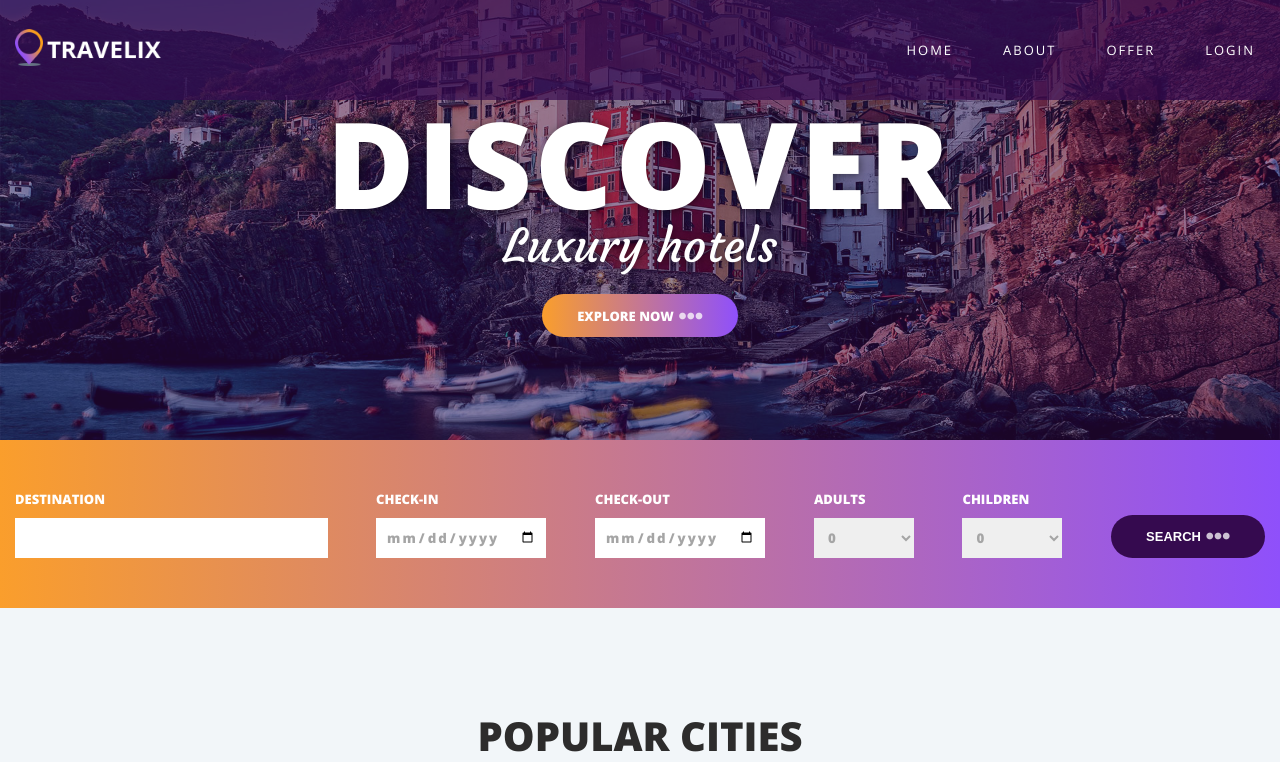
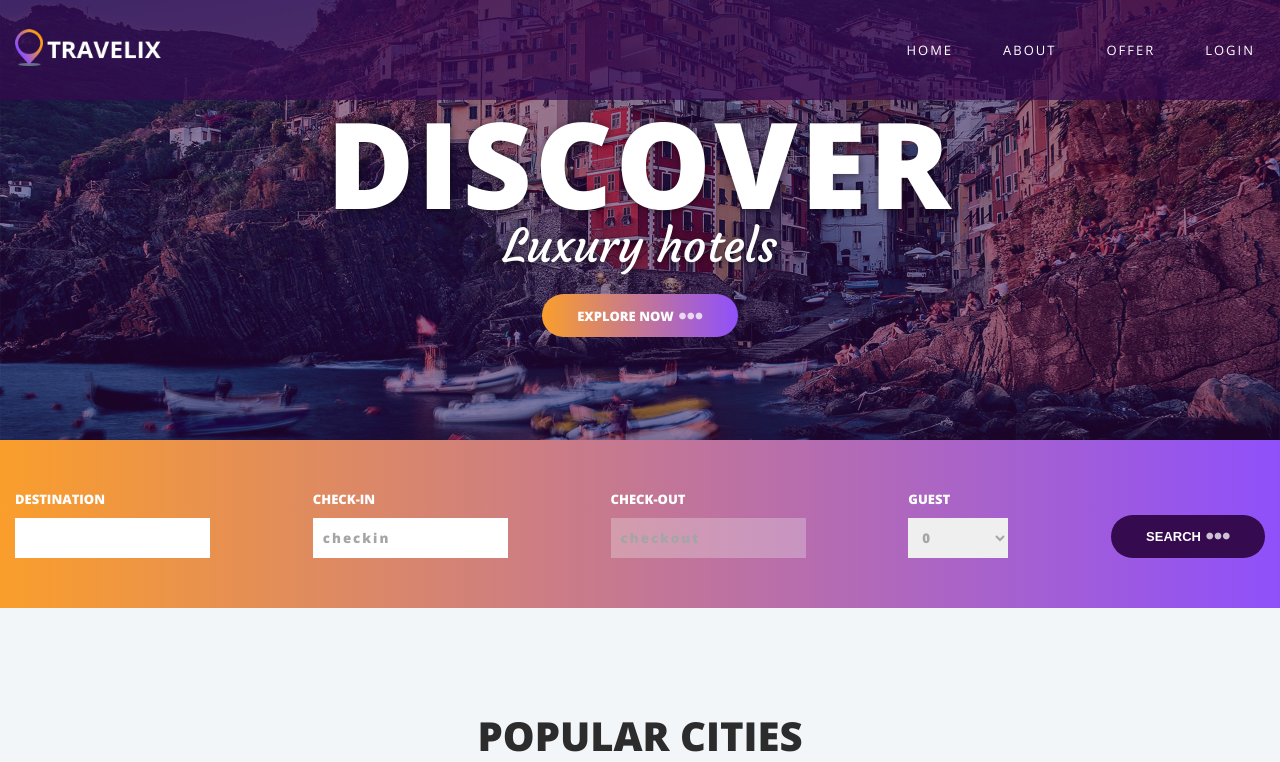
Before and after one commit to shafeeralip/Hotel-Room-Booking, a Django app: page / in a window 1280 px wide. Shown: the top 762 px of the page. Run offline with Django 3.2, Linux system fonts and the light colour scheme; some libraries are stand-ins or nearby versions.

Commit message:
serach is finished

```diff
--- a/templates/user/hotel_view.html
+++ b/templates/user/hotel_view.html
@@ -401,7 +401,7 @@ top: 0px;
                        <label  for="">Adults </label>
                         <div class="qty-buttons"  style="align-content: center;">
                             <input type="button" value="-" class="qtyminus" name="adults">
-                            <input type="text" name="adults" id="adults" value="{{booking.total_guest}}" class=" qty form-control" placeholder="0" required readonly>
+                            <input type="text" name="adults" id="adults" value="{{guest}}" class=" qty form-control" placeholder="0" required readonly>
                             <input type="button" value="+" class="qtyplus" name="adults" onclick="window.myfun()">
                         </div>
                     </div>
--- a/templates/user/index.html
+++ b/templates/user/index.html
@@ -1,7 +1,10 @@
 {% extends 'user/base.html' %}
 {% load static %}
 {% block content%}
+<link rel="stylesheet" href="//code.jquery.com/ui/1.12.1/themes/base/jquery-ui.css">
 
+<script src="https://code.jquery.com/jquery-1.12.4.js"></script>
+<script src="https://code.jquery.com/ui/1.12.1/jquery-ui.js"></script>
 
 <link rel="stylesheet" href="{% static 'user/home/css/styles.css' %}">
 <div class="hero">
@@ -16,25 +19,28 @@
 </div>
 <section class="booking">
   <div class="container">
-      <form action="" class="form book-form">
+      <form action="{% url 'search' %}" class="form book-form" method="POST">
+          {% csrf_token %}
           <div class="input-group">
               <label for="destination" class="input-label">Destination</label>
-              <input type="text" class="input" id="destination">
+              <input type="text" name="location" class="input" id="destination">
 
           </div>
           <div class="input-group">
               <label for="check-in" class="input-label">check-in</label>
-              <input type="date" class="input" id="check-in">
+              <!-- <input type="date" class="input" id="check-in"> -->
+              <input type="text" name="checkin" id="checkin" class="input" name="checkin" placeholder="checkin" readonly >
 
           </div>
           <div class="input-group">
               <label for="check-out" class="input-label">check-out</label>
-              <input type="date" class="input" id="check-out">
+              <!-- <input type="date" class="input" id="check-out"> -->
+              <input type="text" name="checkout" id="checkout" class="input" name="checkout"  placeholder="checkout" readonly>
 
           </div>
           <div class="input-group">
-              <label for="adults" class="input-label">adults</label>
-              <select class="options" id="adults">
+              <label for="adults" class="input-label">GUEST</label>
+              <select class="options" name="guest" id="adults">
                   <option value="0">0</option>
                   <option value="1">1</option>
                   <option value="2">2</option>
@@ -44,7 +50,7 @@
               </select>
 
           </div>
-          <div class="input-group">
+          <!-- <div class="input-group">
               <label for="children" class="input-label">children</label>
               <select class="options" id="children">
                   <option value="0">0</option>
@@ -55,8 +61,8 @@
                   <option value="5">5</option>
               </select>
 
-          </div>
-          <button class="btn form-btn btn-purple">search
+          </div> -->
+          <button type="submit" class="btn form-btn btn-purple">search
               <span class="dots"><i class="fas fa-ellipsis-h"></i></span>
           </button>
       </form>
@@ -259,4 +265,46 @@
 
   </div>
 </section>
+<script>
+      $( function() {
+    var availableTags = [
+      "KOCHI",
+      "BENGALURE",
+      "GOA",
+      "MUMBAI"
+    ];
+    $( "#destination" ).autocomplete({
+      source: availableTags
+    });
+} );
+</script>
+<script>
+    $(function() {
+    $( "#checkin" ).datepicker({minDate : 0, dateFormat: 'mm-dd-yy'});
+    $("#checkout").attr("disabled", "disabled");
+    $( "#checkout" ).datepicker({minDate:0, dateFormat: 'mm-dd-yy'});
+
+$( "#checkin" ).on("change",function(){
+        onCheckin();
+
+     });
+
+ });
+
+  function onCheckin(){
+  if($("#checkin").val() !== ""){
+    $("#checkout").removeAttr("disabled");
+    var dateMin = $('#checkin').datepicker("getDate");
+        var rMin = new Date(dateMin.getFullYear(), dateMin.getMonth(), dateMin.getDate() + 1);
+    $("#checkout").datepicker('option', 'minDate', new Date(rMin));
+  }else{
+  $("#checkout").val("");
+  $("#checkout").attr("disabled", "disabled");
+  }
+  }
+
+
+</script>
+
+
 {%endblock%}
--- a/user/urls.py
+++ b/user/urls.py
@@ -16,7 +16,8 @@ urlpatterns=[
     path('booking_details/',views.booking_details,name='booking_details'),
     path('user_profile/',views.user_profile,name='user_profile'),
     path('report/<int:id>/<str:pay>/',views.report,name='report'),
-    path('reffral_signup/<str:referalcode>/',views.reffral_signup,name='reffral_signup')
+    path('reffral_signup/<str:referalcode>/',views.reffral_signup,name='reffral_signup'),
+    path('search',views.search,name='search')
 
 
 
--- a/user/views.py
+++ b/user/views.py
@@ -211,6 +211,7 @@ def hotel_view(request,id):
         booking=Booking.objects.get(customer=customer,hotel=hotel,complete=False)
         print("helloo" ,booking)
 
+        guest = booking.total_guest
 
         roombooked=Roombooked.objects.filter(booking=booking)
         print(roombooked)
@@ -221,9 +222,13 @@ def hotel_view(request,id):
 
 
 
-        context={'hotel':hotel,'rooms':rooms,'booking':booking,'checkin':checkindate,'checkout':checkoutdate,'date':date,'roombooked':roombooked}
+        context={'hotel':hotel,'rooms':rooms,'booking':booking,'checkin':checkindate,'checkout':checkoutdate,'date':date,'roombooked':roombooked,'guest':guest}
         return render(request,'user/hotel_view.html',context)
-    context={'hotel':hotel,'rooms':rooms}
+
+    checkin=request.session['checkin']
+    checkout=request.session['checkout']
+    guest=request.session['guest']
+    context={'hotel':hotel,'rooms':rooms,'checkin':checkin,'checkout':checkout,'guest':guest}
     return render(request,'user/hotel_view.html',context)
 
 
@@ -317,9 +322,17 @@ def booking(request,id):
 def hotel_list(request,city):
     city_name=city
     hotels= Hoteladmin.objects.filter(location=city)
+    location=request.session['location']
+    checkin=request.session['checkin']
+    checkout=request.session['checkout']
+    guest=request.session['guest']
+    print("helloo",location)
+
+    bla='hellooo'
 
 
-    context={'city_name':city_name,'hotels':hotels}
+
+    context={'city_name':city_name,'hotels':hotels,'location':location,'checkin':checkin,'checkout':checkout,'guest':guest,'bla':bla}
 
 
 
@@ -476,3 +489,18 @@ def reffral_signup(request,referalcode):
 
 
     return render(request,'user/referalreg.html',{'refcode':referalcode})
+
+
+def search(request):
+    if request.method == 'POST':
+        location = request.POST['location']
+        checkin = request.POST['checkin']
+        checkout = request.POST['checkout']
+        guest = request.POST['guest']
+
+        request.session['location'] = location
+        request.session['checkin'] = checkin
+        request.session['checkout'] = checkout
+        request.session['guest'] = guest
+
+        return redirect(hotel_list,city=location)
```
Also changed, not shown: static/user/hotel_view/js/main.js (+15 -1 lines), templates/user/hotel_listing.html (+47 -6 lines).
